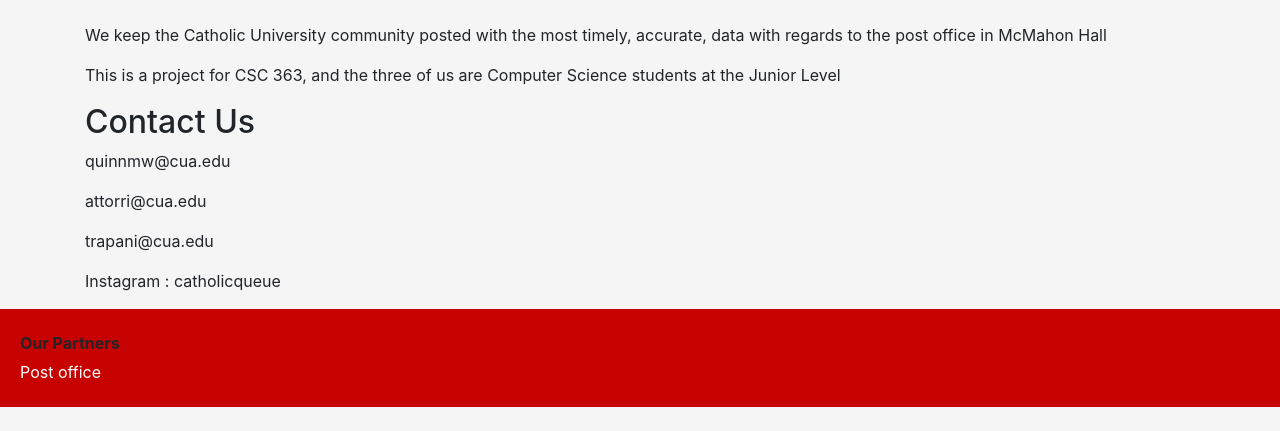
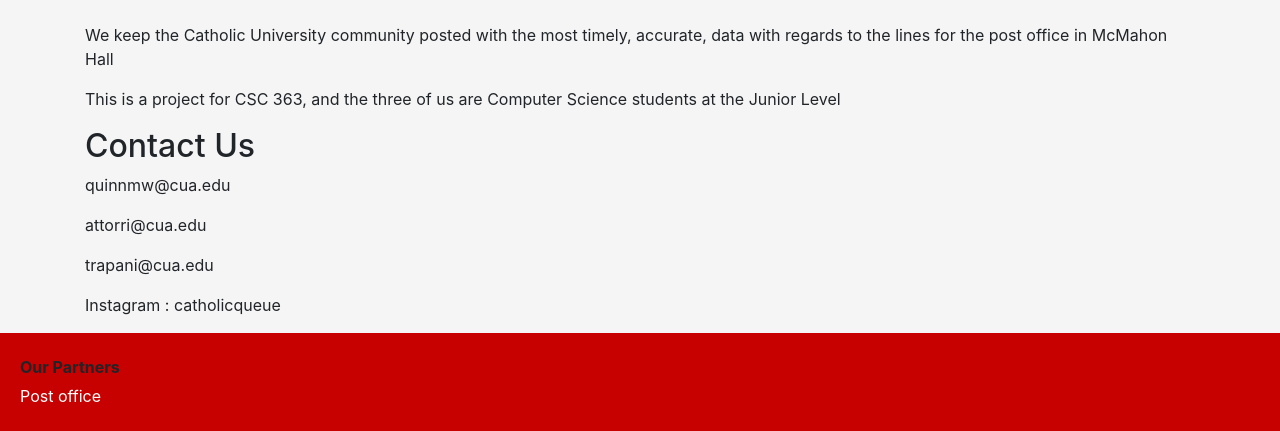
Before and after one commit to Q358/CatholicQueue, a Django app: page /about in a window 1280 px wide. Shown: the part 469-900 px from the top of the page. Before the commit the page ends 876 px from the top, so only its background shows below. Run offline with Django 4.2, Linux system fonts and the light colour scheme; some libraries are stand-ins or nearby versions; some web fonts are replaced.

Commit message:
grammar for abt page

```diff
--- a/test_app/templates/test_app/about.html
+++ b/test_app/templates/test_app/about.html
@@ -12,7 +12,7 @@
         <br>
         <p>
             We keep the Catholic University community posted with
-            the most timely, accurate, data with regards to the post office in McMahon Hall
+            the most timely, accurate, data with regards to the lines for the post office in McMahon Hall
         </p>
         <p>
             This is a project for CSC 363, and the three of us are Computer Science students
```
